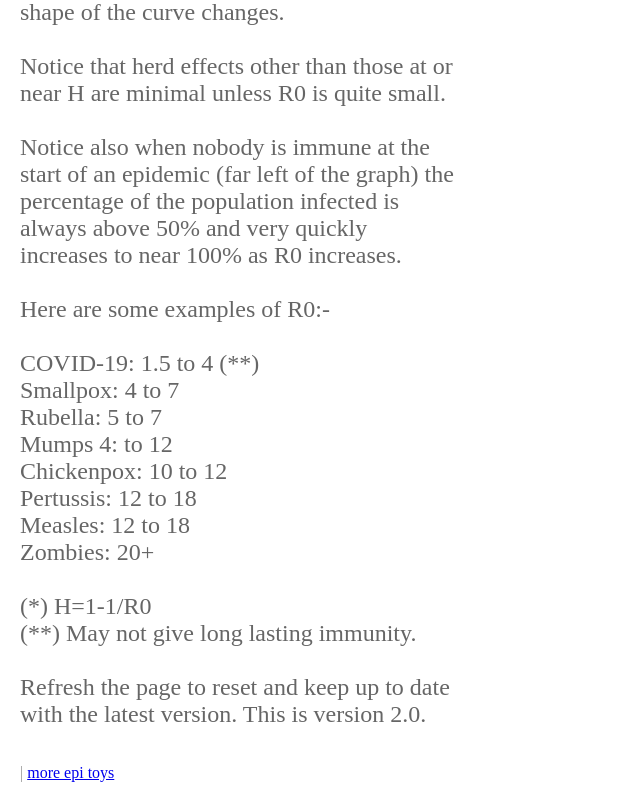
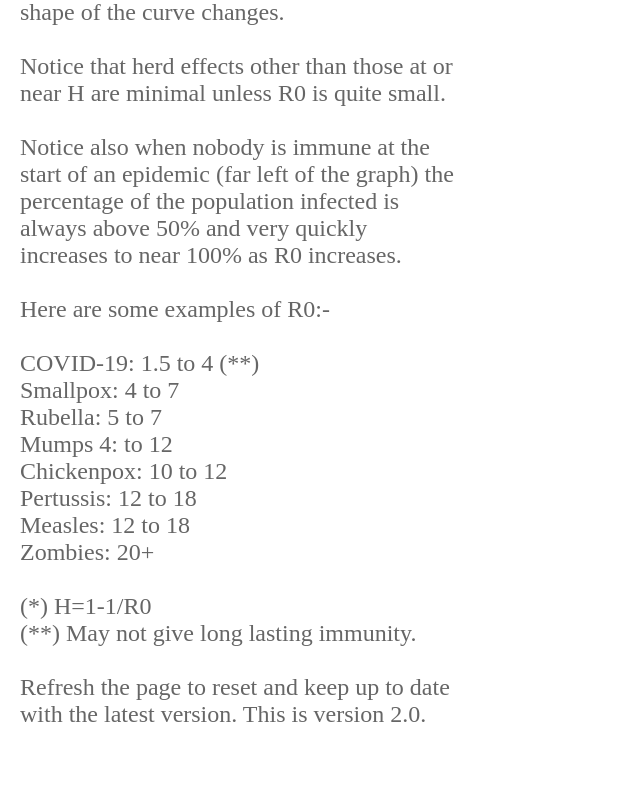
Before and after one commit to op12no2/indirect, a plain HTML site: page index.htm in a window 1280 px wide. Shown: the part 1889-2689 px from the top of the page, without its empty margins (0-640 px from the left). After the commit the page ends 2653 px from the top, so only its background shows below. Drawn offline with nearby package versions, Linux system fonts and the light colour scheme.

Commit message:
Update index.htm

```diff
--- a/index.htm
+++ b/index.htm
@@ -138,10 +138,6 @@ This is version <span id="ver">x</span>.
 <div id="text2">
 <br>
 <br>
-
-|
-<a target="_blank" href="http://op12no2.me">more epi toys</a><br>
-<br>
 </div>
 
 </body>
```
